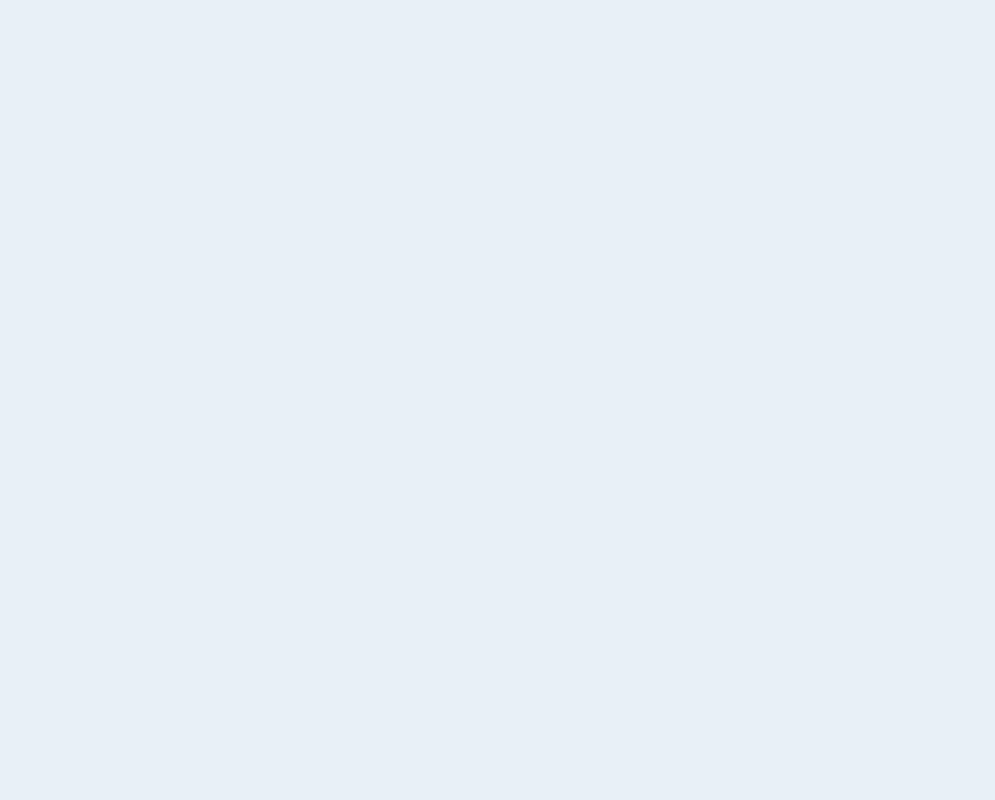
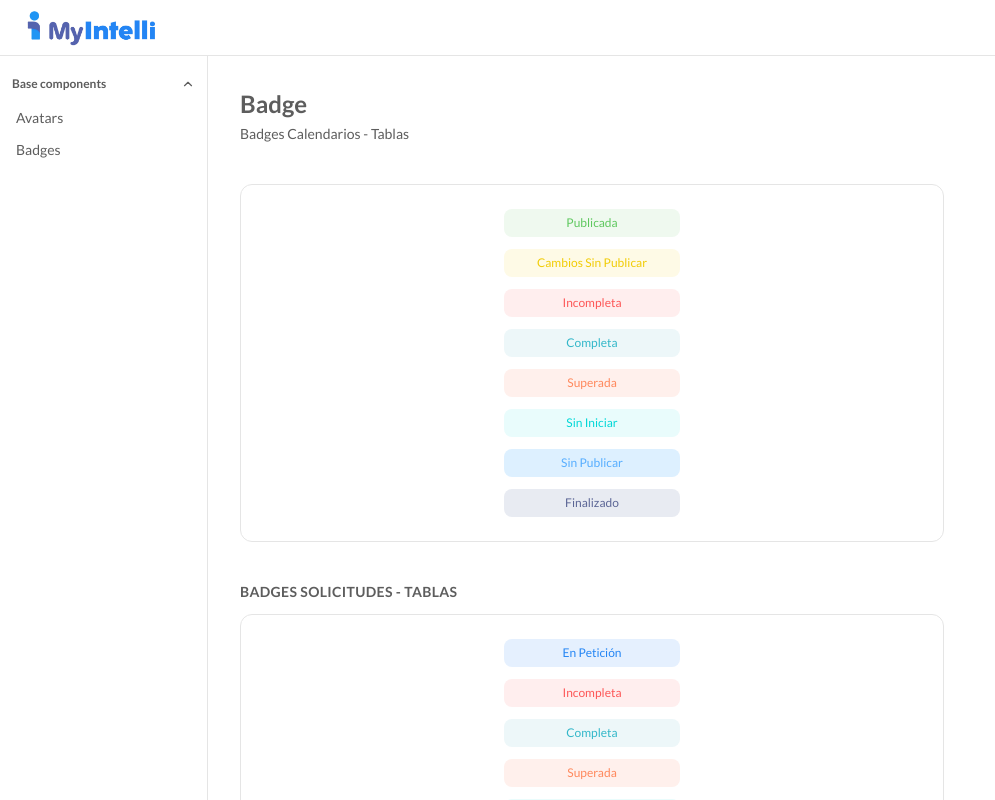
Before and after one commit to diegoAlexandre17/design-system-react, a React (Vite) app: page /components/badge in a window 1280 px wide. Before the commit this address had no page. Shown: the whole page, without its empty margins (0-995 px from the left). Built offline with nearby package versions, Linux system fonts and the light colour scheme.

Commit message:
Badged - Componentes

```diff
--- /dev/null
+++ b/src/components/component-showcase-page.tsx
@@ -0,0 +1,50 @@
+import type { ReactNode } from "react"
+
+//Layout del componente showcase, con título, descripción y secciones para cada variante o caso de uso del componente.
+
+type ShowcasePageProps = {
+  title: string
+  description: string
+  children: ReactNode
+}
+
+type ShowcaseSectionProps = {
+  title?: string
+  description?: string
+  children: ReactNode
+}
+
+function ShowcaseSection({
+  title = "",
+  description = "",
+  children,
+}: ShowcaseSectionProps) {
+  return (
+    <section className="space-y-3">
+      <h2 className="text-sm font-semibold text-foreground uppercase tracking-wide">
+        {title}
+      </h2>
+      <div className="rounded-xl border border-border bg-muted/30 p-6">
+        {children}
+      </div>
+      {description ? (
+        <p className="text-xs text-muted-foreground">{description}</p>
+      ) : null}
+    </section>
+  )
+}
+
+function ShowcasePage({ title, description, children }: ShowcasePageProps) {
+  return (
+    <div className="max-w-3xl space-y-10 p-8">
+      <div>
+        <h1 className="text-2xl font-semibold text-foreground">{title}</h1>
+        <p className="mt-1 text-sm text-muted-foreground">{description}</p>
+      </div>
+
+      {children}
+    </div>
+  )
+}
+
+export { ShowcasePage, ShowcaseSection }
--- /dev/null
+++ b/src/components/ui/badge.tsx
@@ -0,0 +1,62 @@
+import * as React from "react"
+import { cva, type VariantProps } from "class-variance-authority"
+import { Slot } from "radix-ui"
+
+import { cn } from "@/lib/utils"
+
+const badgeVariants = cva(
+  "group/badge inline-flex w-44 rounded-lg h-7 shrink-0 items-center justify-center gap-1 overflow-hidden r  border border-transparent px-2 py-0.5 text-xs font-medium whitespace-nowrap transition-all focus-visible:border-ring focus-visible:ring-[3px] focus-visible:ring-ring/50 has-data-[icon=inline-end]:pr-1.5 has-data-[icon=inline-start]:pl-1.5 aria-invalid:border-destructive aria-invalid:ring-destructive/20 dark:aria-invalid:ring-destructive/40 [&>svg]:pointer-events-none [&>svg]:size-3!",
+  {
+    variants: {
+      variant: {
+        default: "bg-primary text-primary-foreground [a]:hover:bg-primary/80",
+        secondary:
+          "bg-secondary text-secondary-foreground [a]:hover:bg-secondary/80",
+        destructive:
+          "bg-destructive/10 text-destructive focus-visible:ring-destructive/20 dark:bg-destructive/20 dark:focus-visible:ring-destructive/40 [a]:hover:bg-destructive/20",
+        outline:
+          "border-border text-foreground [a]:hover:bg-muted [a]:hover:text-muted-foreground",
+        ghost:
+          "hover:bg-muted hover:text-muted-foreground dark:hover:bg-muted/50",
+        link: "text-primary underline-offset-4 hover:underline",
+        published: "bg-[#EFF9EF] text-[#5EC85E] hover:bg-[#D1E9C6]",
+        pending: "bg-[#FEFAE6] text-[#F1CC05] hover:bg-[#FFF6C6]",
+        incomplete: "bg-[#FFEEEE] text-[#FD5656] hover:bg-[#FFD9D9]",
+        complete: "bg-[#EDF7F9] text-[#33B7C9] hover:bg-[#D9EFF3]",
+        surpassed: "bg-[#FFF0EC] text-[#FF885C] hover:bg-[#FFDCCF]",
+        notStarted: "bg-[#E9FCFC] text-[#00D7D7] hover:bg-[#D2F8F8]",
+        unpublished: "bg-[#DDF0FF] text-[#55ADFF] hover:bg-[#C7E5FF]",
+        finalized: "bg-[#E8EBF2] text-[#5C6696] hover:bg-[#D7DCE8]",
+        petition: "bg-[#E5F0FE] text-[#2485F4] hover:bg-[#C7E5FF]",
+        active: "bg-[#EFF1FA] text-[#6176CE] hover:bg-[#C7E5FF]",
+        aprobed: "bg-[#DFF4DF] text-[#5EC85E] hover:bg-[#C7E5FF]",
+        rejected: "bg-[#FFEBEB] text-[#FD5656] hover:bg-[#C7E5FF]",
+        verified: "bg-[#B66DFF] text-[#B66DFF] hover:bg-[#C7E5FF]",
+      },
+    },
+    defaultVariants: {
+      variant: "default",
+    },
+  },
+)
+
+function Badge({
+  className,
+  variant = "default",
+  asChild = false,
+  ...props
+}: React.ComponentProps<"span"> &
+  VariantProps<typeof badgeVariants> & { asChild?: boolean }) {
+  const Comp = asChild ? Slot.Root : "span"
+
+  return (
+    <Comp
+      data-slot="badge"
+      data-variant={variant}
+      className={cn(badgeVariants({ variant }), className)}
+      {...props}
+    />
+  )
+}
+
+export { Badge }
--- a/src/pages/AvatarPage.tsx
+++ b/src/pages/AvatarPage.tsx
@@ -4,22 +4,23 @@ import {
   AvatarImage,
   AvatarBadge,
   AvatarGroup,
-} from '@/components/ui/avatar'
+} from "@/components/ui/avatar"
+import {
+  ShowcasePage,
+  ShowcaseSection,
+} from "@/components/component-showcase-page"
 
 export default function AvatarPage() {
   return (
-    <div className="p-8 max-w-3xl space-y-10">
-      <div>
-        <h1 className="text-2xl font-semibold text-foreground">Avatar</h1>
-        <p className="mt-1 text-sm text-muted-foreground">
-          An image element with a fallback for representing the user.
-        </p>
-      </div>
-
-      {/* Profile */}
-      <section className="space-y-3">
-        <h2 className="text-sm font-semibold text-foreground uppercase tracking-wide">Profile</h2>
-        <div className="flex items-end gap-6 p-6 rounded-xl border border-border bg-muted/30">
+    <ShowcasePage
+      title="Avatar"
+      description="An image element with a fallback for representing the user."
+    >
+      <ShowcaseSection
+        title="Profile"
+        description="profile (125px) — ideal para páginas de perfil de usuario"
+      >
+        <div className="flex items-end gap-6">
           <Avatar size="profile">
             <AvatarImage src="https://github.com/shadcn.png" alt="@shadcn" />
             <AvatarFallback>SC</AvatarFallback>
@@ -30,13 +31,10 @@ export default function AvatarPage() {
             <AvatarBadge />
           </Avatar>
         </div>
-        <p className="text-xs text-muted-foreground">profile (125px) — ideal para páginas de perfil de usuario</p>
-      </section>
+      </ShowcaseSection>
 
-      {/* Sizes */}
-      <section className="space-y-3">
-        <h2 className="text-sm font-semibold text-foreground uppercase tracking-wide">Sizes</h2>
-        <div className="flex items-end gap-4 p-6 rounded-xl border border-border bg-muted/30">
+      <ShowcaseSection title="Sizes" description="sm · default · lg">
+        <div className="flex items-end gap-4">
           <Avatar size="sm">
             <AvatarImage src="https://github.com/shadcn.png" alt="@shadcn" />
             <AvatarFallback>SC</AvatarFallback>
@@ -50,13 +48,10 @@ export default function AvatarPage() {
             <AvatarFallback>SC</AvatarFallback>
           </Avatar>
         </div>
-        <p className="text-xs text-muted-foreground">sm · default · lg</p>
-      </section>
+      </ShowcaseSection>
 
-      {/* Extra sizes */}
-      <section className="space-y-3">
-        <h2 className="text-sm font-semibold text-foreground uppercase tracking-wide">Extra Sizes</h2>
-        <div className="flex items-end gap-4 p-6 rounded-xl border border-border bg-muted/30">
+      <ShowcaseSection title="Extra Sizes" description="xl (56px) · xxl (80px)">
+        <div className="flex items-end gap-4">
           <Avatar size="xl">
             <AvatarImage src="https://github.com/shadcn.png" alt="@shadcn" />
             <AvatarFallback>SC</AvatarFallback>
@@ -72,13 +67,13 @@ export default function AvatarPage() {
             <AvatarFallback>DG</AvatarFallback>
           </Avatar>
         </div>
-        <p className="text-xs text-muted-foreground">xl (56px) · xxl (80px)</p>
-      </section>
+      </ShowcaseSection>
 
-      {/* Fallback */}
-      <section className="space-y-3">
-        <h2 className="text-sm font-semibold text-foreground uppercase tracking-wide">Fallback</h2>
-        <div className="flex items-center gap-4 p-6 rounded-xl border border-border bg-muted/30">
+      <ShowcaseSection
+        title="Fallback"
+        description="When the image fails to load, the fallback initials are shown."
+      >
+        <div className="flex items-center gap-4">
           <Avatar>
             <AvatarImage src="/broken-image.jpg" alt="broken" />
             <AvatarFallback>AB</AvatarFallback>
@@ -87,13 +82,10 @@ export default function AvatarPage() {
             <AvatarFallback>DG</AvatarFallback>
           </Avatar>
         </div>
-        <p className="text-xs text-muted-foreground">When the image fails to load, the fallback initials are shown.</p>
-      </section>
+      </ShowcaseSection>
 
-      {/* With Badge */}
-      <section className="space-y-3">
-        <h2 className="text-sm font-semibold text-foreground uppercase tracking-wide">With Badge</h2>
-        <div className="flex items-center gap-4 p-6 rounded-xl border border-border bg-muted/30">
+      <ShowcaseSection title="With Badge">
+        <div className="flex items-center gap-4">
           <Avatar size="sm">
             <AvatarImage src="https://github.com/shadcn.png" alt="@shadcn" />
             <AvatarFallback>SC</AvatarFallback>
@@ -110,13 +102,14 @@ export default function AvatarPage() {
             <AvatarBadge />
           </Avatar>
         </div>
-      </section>
+      </ShowcaseSection>
 
-      {/* With Border */}
-      <section className="space-y-3">
-        <h2 className="text-sm font-semibold text-foreground uppercase tracking-wide">With Border</h2>
-        <div className="flex items-center gap-4 p-6 rounded-xl border border-border bg-muted/30">
-          <AvatarGroup className="[&>[data-slot=avatar]]:ring-2 [&>[data-slot=avatar]]:ring-primary">
+      <ShowcaseSection
+        title="With Border"
+        description="Border ring-primary aplicado al grupo vía className"
+      >
+        <div className="flex items-center gap-4">
+          <AvatarGroup className="*:data-[slot=avatar]:ring-2 *:data-[slot=avatar]:ring-primary">
             <Avatar>
               <AvatarImage src="https://github.com/shadcn.png" alt="@shadcn" />
               <AvatarFallback>SC</AvatarFallback>
@@ -132,13 +125,10 @@ export default function AvatarPage() {
             </Avatar>
           </AvatarGroup>
         </div>
-        <p className="text-xs text-muted-foreground">Border <code>ring-primary</code> aplicado al grupo vía <code>className</code></p>
-      </section>
+      </ShowcaseSection>
 
-      {/* Group */}
-      <section className="space-y-3">
-        <h2 className="text-sm font-semibold text-foreground uppercase tracking-wide">Group</h2>
-        <div className="p-6 rounded-xl border border-border bg-muted/30">
+      <ShowcaseSection title="Group">
+        <div>
           <AvatarGroup>
             <Avatar>
               <AvatarImage src="https://github.com/shadcn.png" alt="@shadcn" />
@@ -155,7 +145,7 @@ export default function AvatarPage() {
             </Avatar>
           </AvatarGroup>
         </div>
-      </section>
-    </div>
+      </ShowcaseSection>
+    </ShowcasePage>
   )
 }
--- /dev/null
+++ b/src/pages/BadgePage.tsx
@@ -0,0 +1,37 @@
+import { Badge } from "@/components/ui/badge"
+import {
+  ShowcasePage,
+  ShowcaseSection,
+} from "@/components/component-showcase-page"
+
+//TODO - Cambiar los nombres por los genericos, y agregar una sección de "status" o "estado" para mostrar los diferentes estados de un proceso, como "en progreso", "completado", "pendiente", etc.
+
+export default function BadgePage() {
+  return (
+    <ShowcasePage title="Badge" description="Badges Calendarios - Tablas">
+      <ShowcaseSection>
+        <div className="flex flex-col items-center gap-3">
+          <Badge variant="published">Publicada</Badge>
+          <Badge variant="pending">Cambios Sin Publicar</Badge>
+          <Badge variant="incomplete">Incompleta</Badge>
+          <Badge variant="complete">Completa</Badge>
+          <Badge variant="surpassed">Superada</Badge>
+          <Badge variant="notStarted">Sin Iniciar</Badge>
+          <Badge variant="unpublished">Sin Publicar</Badge>
+          <Badge variant="finalized">Finalizado</Badge>
+        </div>
+      </ShowcaseSection>
+      <ShowcaseSection title="Badges Solicitudes - Tablas">
+        <div className="flex flex-col items-center gap-3">
+          <Badge variant="petition">En Petición</Badge>
+          <Badge variant="incomplete">Incompleta</Badge>
+          <Badge variant="complete">Completa</Badge>
+          <Badge variant="surpassed">Superada</Badge>
+          <Badge variant="notStarted">Sin Iniciar</Badge>
+          <Badge variant="unpublished">Sin Publicar</Badge>
+          <Badge variant="finalized">Finalizado</Badge>
+        </div>
+      </ShowcaseSection>
+    </ShowcasePage>
+  )
+}
--- a/src/routes/componentsRoutes.tsx
+++ b/src/routes/componentsRoutes.tsx
@@ -1,5 +1,6 @@
 import type { ReactNode } from 'react'
 import AvatarPage from '@/pages/AvatarPage'
+import BadgePage from '@/pages/BadgePage'
 
 export interface ComponentRoute {
   path: string
@@ -21,6 +22,11 @@ export const componentsSections: ComponentSection[] = [
         label: 'Avatars',
         element: <AvatarPage />,
       },
+      {
+        path: 'badge',
+        label: 'Badges',
+        element: <BadgePage />,
+      },
     ],
   },
 ]
```
Also changed, not shown: src/layouts/AppLayout.tsx (+9 -9 lines).
